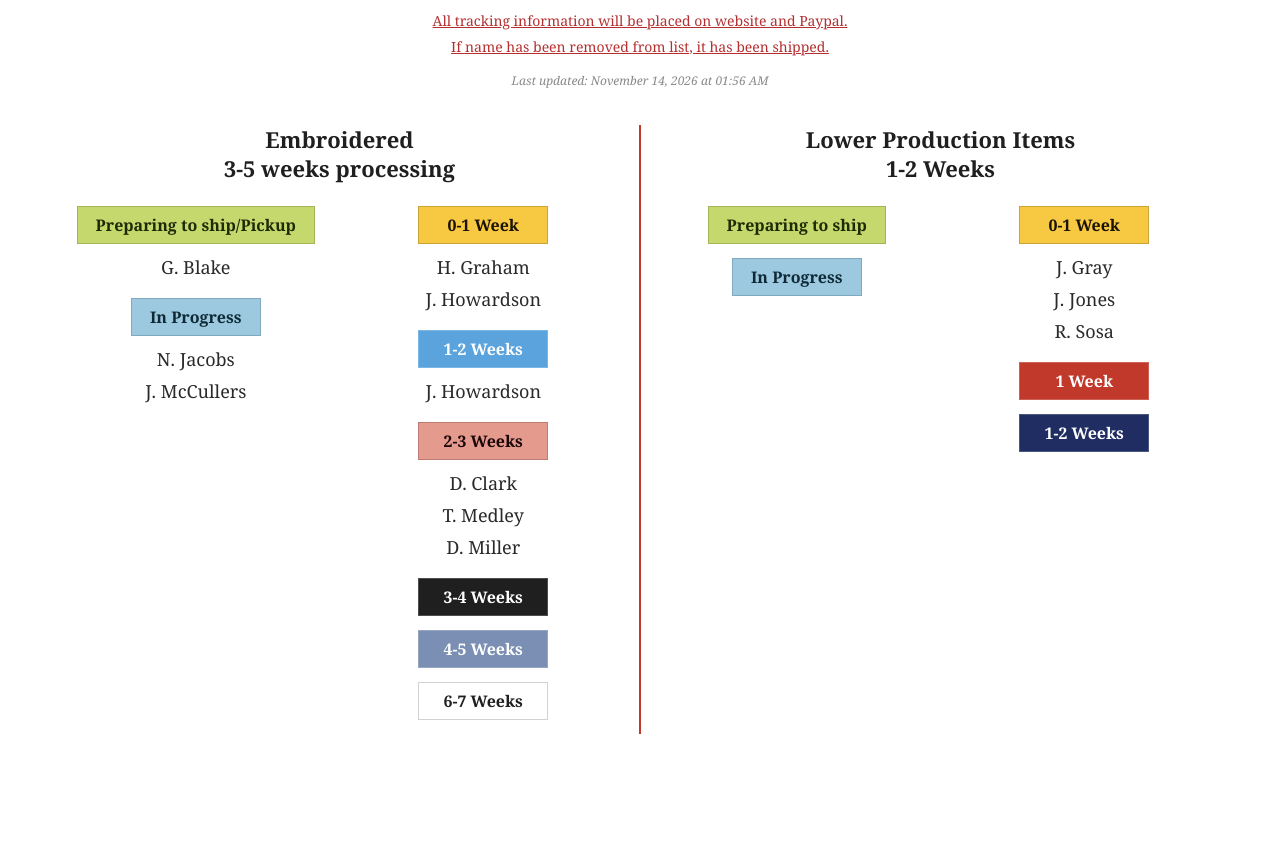
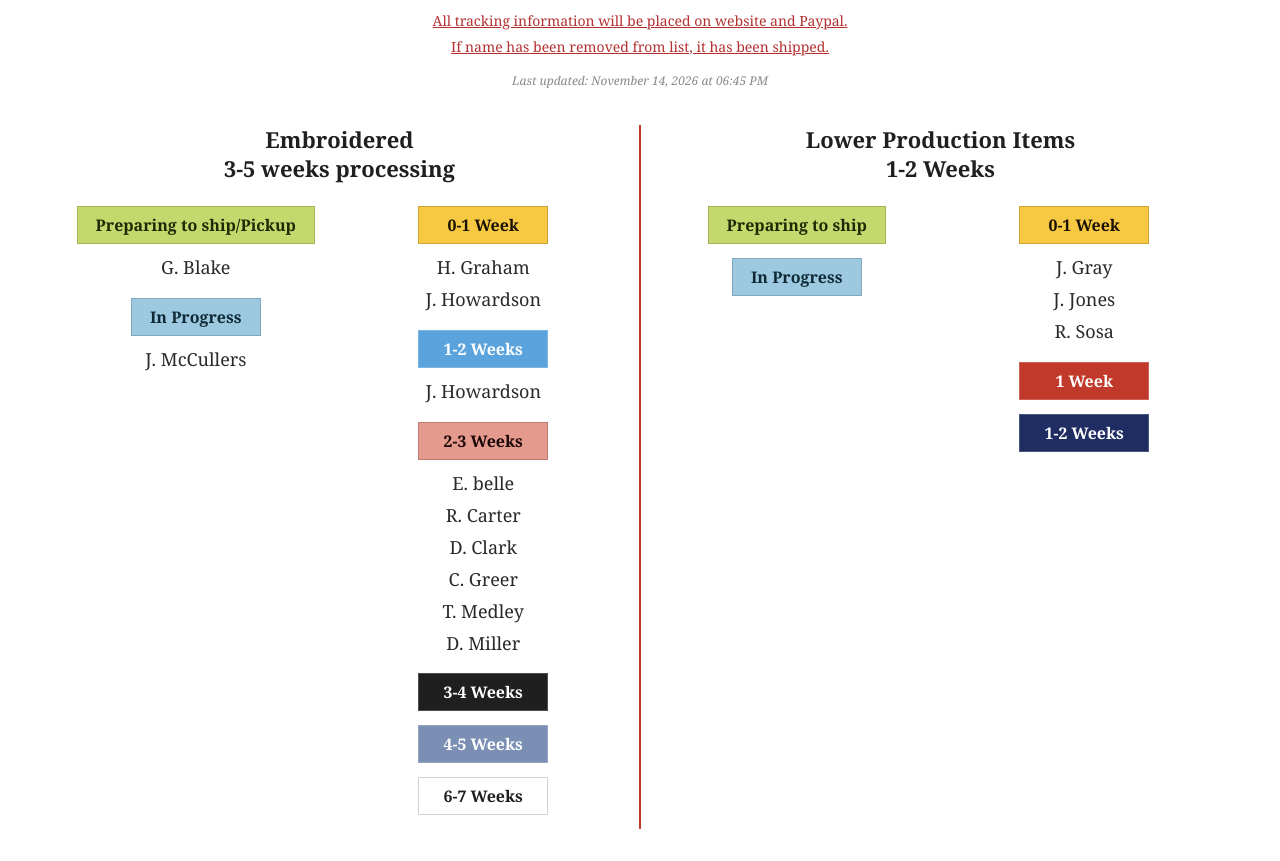
Before and after one commit to kruzkontrol/kanework-status, a plain HTML site: page index.html in a window 1280 px wide. Shown: the part 76-937 px from the top of the page. Before the commit the page ends 842 px from the top, so only its background shows below. Drawn offline with Linux system fonts and the light colour scheme.

Commit message:
Update status page

```diff
--- a/index.html
+++ b/index.html
@@ -138,7 +138,7 @@
     <h1>Estimated Production Time</h1>
     <p class='subtitle'>All tracking information will be placed on website and Paypal.</p>
     <p class='subtitle'>If name has been removed from list, it has been shipped.</p>
-    <p class='last-updated'>Last updated: November 14, 2026 at 01:56 AM</p>
+    <p class='last-updated'>Last updated: November 14, 2026 at 06:45 PM</p>
   </div>
   <div class='columns'>
     <div class='column embroidery'>
@@ -154,7 +154,6 @@
       <div class='bucket-block'>
         <span class='pill' style='background:#9CC9DF;color:#0F2A36;border-color:#0F2A3633;'>In Progress</span>
         <div class='names'>
-          <div class='name'>N. Jacobs</div>
           <div class='name'>J. McCullers</div>
         </div>
       </div>
@@ -176,7 +175,10 @@
       <div class='bucket-block'>
         <span class='pill' style='background:#E59A8E;color:#1A0606;border-color:#1A060633;'>2-3 Weeks</span>
         <div class='names'>
+          <div class='name'>E. belle</div>
+          <div class='name'>R. Carter</div>
           <div class='name'>D. Clark</div>
+          <div class='name'>C. Greer</div>
           <div class='name'>T. Medley</div>
           <div class='name'>D. Miller</div>
         </div>
```
